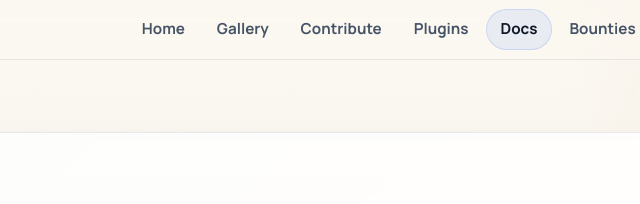
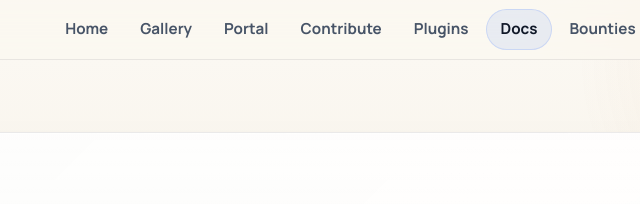
Before and after one commit to MrNeRF/lichtfeld-studio-web, an Astro site: page /docs in a window 1280 px wide. Shown: the top 204 px of the page, 472-1112 px from the left. Built offline with nearby package versions, Linux system fonts and the light colour scheme; Astro itself is replaced by a stand-in of ours; no server answers.

Commit message:
add portal to nav

```diff
--- a/src/components/NavMenu.astro
+++ b/src/components/NavMenu.astro
@@ -9,7 +9,7 @@
  *  - Highlights active items with a custom 'is-active' class.
  */
 import { withBase } from "@/utils/navigation";
-import { GITHUB_REPO_URL, DISCORD_URL } from "@/constants/project";
+import { GITHUB_REPO_URL, DISCORD_URL, LICHTFELD_PORTAL_URL } from "@/constants/project";
 
 const { bountiesHref } = Astro.props as { bountiesHref: string };
 
@@ -50,6 +50,11 @@ const isContributeActive = currentPath.startsWith(ROUTES.contribute);
     <a href={ROUTES.showcase} class:list={["nav-menu__link", { "is-active": isShowcaseActive }]}>
       Gallery
     </a>
+  </li>
+
+  <!-- Portal -->
+  <li class="nav-menu__item">
+    <a href={LICHTFELD_PORTAL_URL} target="_blank" rel="noopener noreferrer" class="nav-menu__link">Portal</a>
   </li>
 
   <!-- Contribute -->
```
